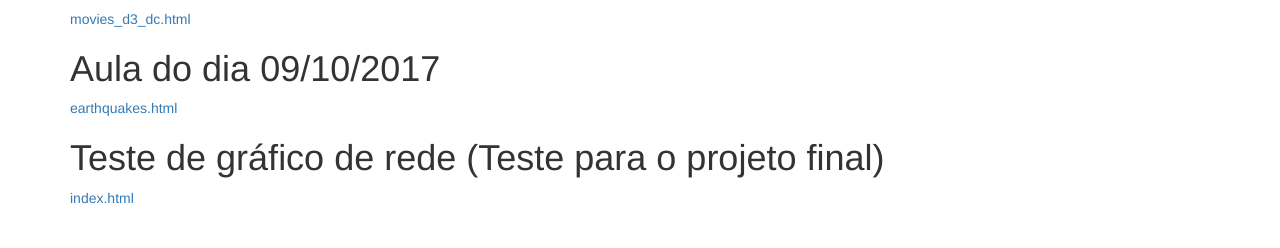
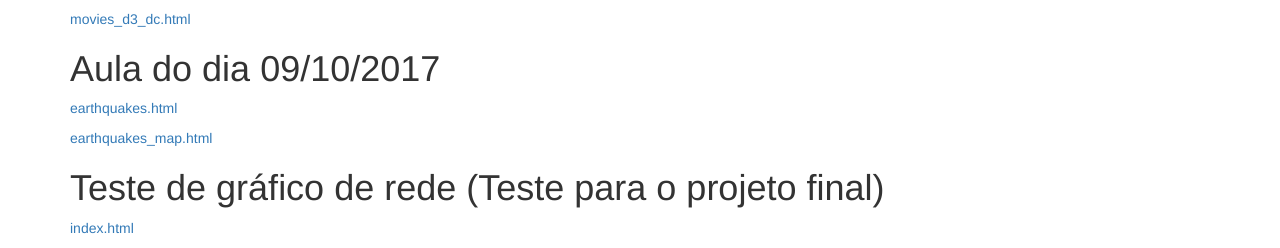
Before and after one commit to emersonbie/datavis-course, a plain HTML site: page index.html in a window 1280 px wide. Shown: the part 670-918 px from the top of the page. Before the commit the page ends 888 px from the top, so only its background shows below. Drawn offline with nearby package versions, Linux system fonts and the light colour scheme.

Commit message:
Update index.html

```diff
--- a/index.html
+++ b/index.html
@@ -67,6 +67,7 @@
 
       <h1>Aula do dia 09/10/2017</h1>
       <p><a href="/datavis-course/2017_10_09/earthquakes.html">earthquakes.html</a></p>
+      <p><a href="/datavis-course/2017_10_09/earthquakes_map.html">earthquakes_map.html</a></p>
 
       <h1>Teste de gráfico de rede (Teste para o projeto final)</h1>
       <p><a href="/datavis-course/graph_net_test/index.html">index.html</a></p>
```
